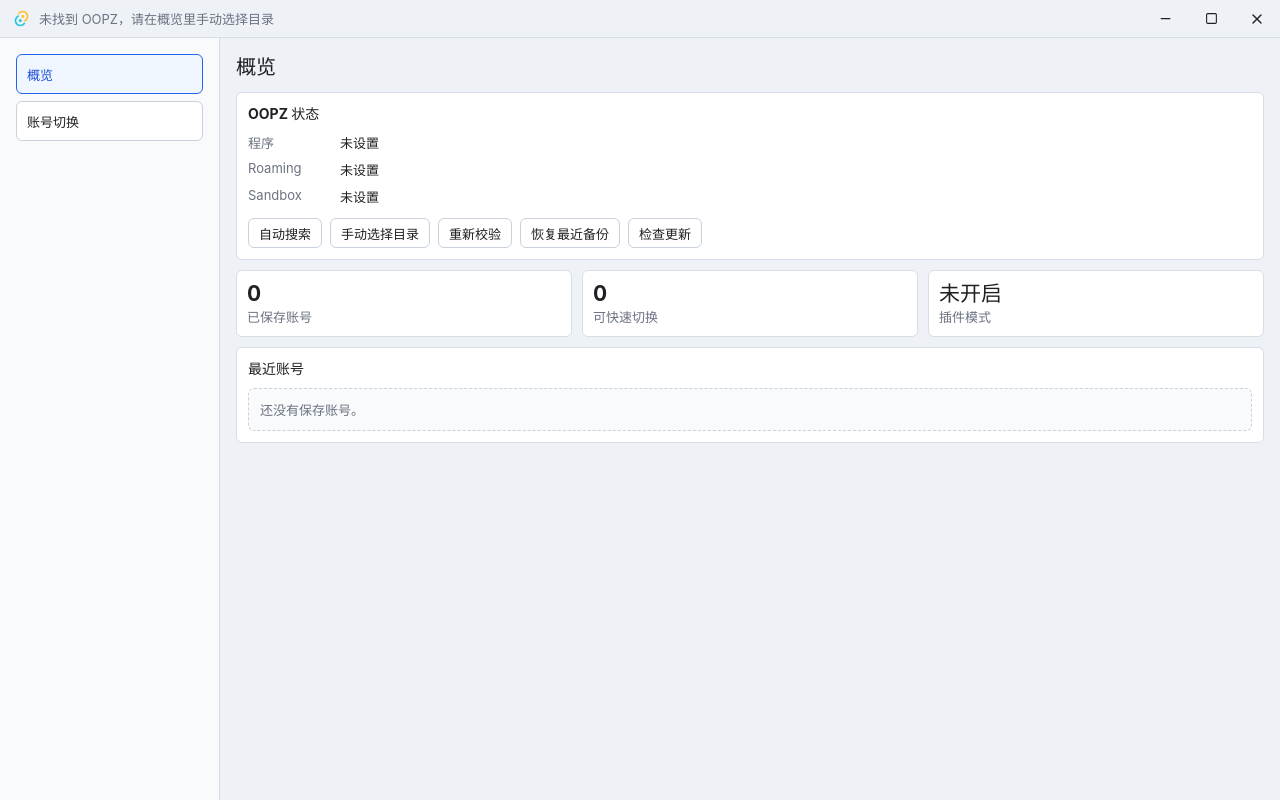
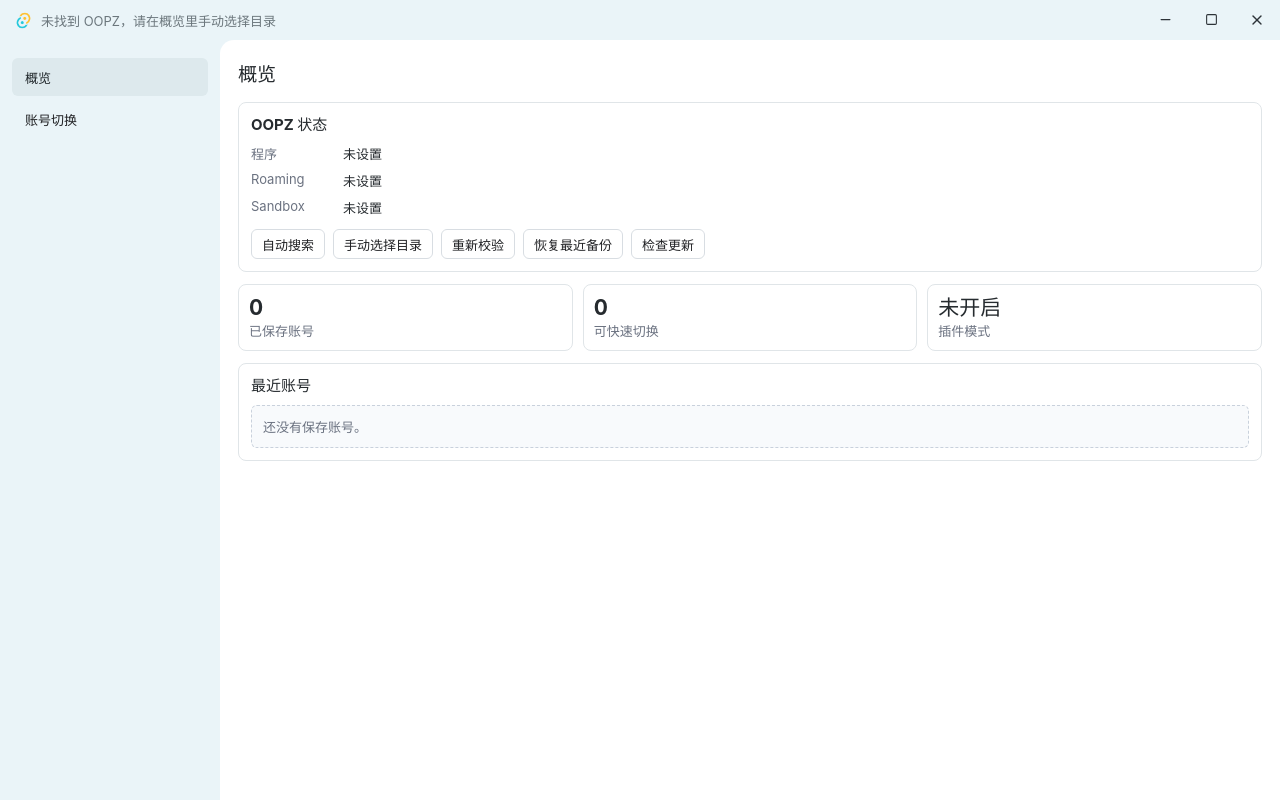
Before and after one commit to M4rkzzz/NEA, a React (Vite) app: page / in a window 1280 px wide. Built offline with nearby package versions, Linux system fonts and the light colour scheme.

Commit message:
fix: enable custom titlebar controls

```diff
--- a/src-tauri/capabilities/default.json
+++ b/src-tauri/capabilities/default.json
@@ -5,6 +5,10 @@
   "windows": ["main"],
   "permissions": [
     "core:default",
+    "core:window:allow-close",
+    "core:window:allow-minimize",
+    "core:window:allow-start-dragging",
+    "core:window:allow-toggle-maximize",
     "dialog:default",
     "opener:default"
   ]
--- a/src/App.css
+++ b/src/App.css
@@ -1,7 +1,7 @@
 :root {
   font-family: Inter, "Microsoft YaHei UI", "Segoe UI", Arial, sans-serif;
-  color: #202124;
-  background: #eef1f5;
+  color: #262b2f;
+  background: #fff;
   font-synthesis: none;
   text-rendering: optimizeLegibility;
   -webkit-font-smoothing: antialiased;
@@ -48,7 +48,7 @@
 
 button {
   height: 30px;
-  border: 1px solid #c9d1dc;
+  border: 1px solid #d8dde2;
   border-radius: 6px;
   padding: 0 10px;
   background: #fff;
@@ -57,8 +57,9 @@
 }
 
 button:hover:not(:disabled) {
-  border-color: #3b82f6;
-  color: #1d4ed8;
+  border-color: #b7c0c8;
+  background: #f5f7f8;
+  color: #111827;
 }
 
 button:disabled {
@@ -75,7 +76,7 @@
 .shell {
   height: 100vh;
   display: grid;
-  grid-template-rows: 38px minmax(0, 1fr);
+  grid-template-rows: 40px minmax(0, 1fr);
   overflow: hidden;
 }
 
@@ -85,15 +86,16 @@
   gap: 0;
   overflow: hidden;
   min-height: 0;
+  background: #eaf4f8;
 }
 
 .window-titlebar {
   display: flex;
   align-items: center;
   justify-content: space-between;
-  height: 38px;
-  border-bottom: 1px solid #d7dde7;
-  background: #eef1f5;
+  height: 40px;
+  border-bottom: 0;
+  background: #eaf4f8;
   user-select: none;
 }
 
@@ -102,7 +104,7 @@
   align-items: center;
   gap: 8px;
   min-width: 0;
-  padding-left: 12px;
+  padding-left: 14px;
 }
 
 .window-titlebar-status > img {
@@ -121,18 +123,18 @@
 .window-controls button {
   display: grid;
   width: 46px;
-  height: 37px;
+  height: 39px;
   place-items: center;
   border: 0;
   border-radius: 0;
   padding: 0;
   background: transparent;
-  color: #202124;
+  color: #2d3338;
 }
 
 .window-controls button:hover:not(:disabled) {
   border-color: transparent;
-  background: #dfe4ea;
+  background: #d9e8ed;
   color: #111827;
 }
 
@@ -143,38 +145,42 @@
 
 .sidebar {
   height: 100%;
-  border-right: 1px solid #d7dde7;
-  background: #f8fafc;
-  padding: 16px;
+  border-right: 0;
+  background: #eaf4f8;
+  padding: 18px 12px;
   overflow-y: auto;
 }
 
 .feature-list {
   display: grid;
-  gap: 7px;
+  gap: 4px;
 }
 
 .feature-list button {
   display: grid;
   width: 100%;
-  height: 40px;
+  height: 38px;
   justify-items: start;
   align-content: center;
   text-align: left;
-  padding: 7px 10px;
+  border-color: transparent;
+  padding: 7px 12px;
+  background: transparent;
 }
 
 .feature-list button[data-active="true"] {
-  border-color: #2563eb;
-  background: #eff6ff;
-  color: #1d4ed8;
+  border-color: transparent;
+  background: #dde9ed;
+  color: #20272b;
 }
 
 
 .workspace {
   min-width: 0;
   height: 100%;
-  padding: 16px;
+  padding: 16px 18px 20px;
+  border-radius: 14px 0 0 0;
+  background: #fff;
   overflow-y: auto;
 }
 
@@ -183,13 +189,14 @@
   align-items: center;
   justify-content: space-between;
   gap: 16px;
-  margin-bottom: 12px;
+  min-height: 38px;
+  margin-bottom: 8px;
 }
 
 .topbar h2 {
   margin: 0;
-  font-size: 20px;
-  line-height: 26px;
+  font-size: 19px;
+  line-height: 24px;
   letter-spacing: 0;
 }
 
@@ -200,7 +207,7 @@
   max-width: min(520px, 55vw);
   min-height: 20px;
   padding: 0;
-  color: #6b7280;
+  color: #6c777d;
   overflow: hidden;
   text-overflow: ellipsis;
   white-space: nowrap;
@@ -231,21 +238,21 @@
 
 .content-stack {
   display: grid;
-  gap: 10px;
+  gap: 12px;
 }
 
 .switcher-grid {
   display: grid;
   grid-template-columns: minmax(240px, 1fr) minmax(280px, 1fr);
-  gap: 10px;
+  gap: 12px;
   align-items: start;
 }
 
 .panel {
-  border: 1px solid #d7dde7;
-  border-radius: 6px;
+  border: 1px solid #e0e5e8;
+  border-radius: 8px;
   background: #fff;
-  padding: 11px;
+  padding: 12px;
 }
 
 .hero-panel {
@@ -283,7 +290,7 @@
 
 .panel-title h2 {
   margin: 0;
-  font-size: 14px;
+  font-size: 15px;
   line-height: 20px;
   letter-spacing: 0;
 }
@@ -295,8 +302,8 @@
 }
 
 .metric {
-  border: 1px solid #d7dde7;
-  border-radius: 6px;
+  border: 1px solid #e0e5e8;
+  border-radius: 8px;
   background: #fff;
   padding: 10px;
 }
@@ -345,14 +352,14 @@
   width: 100%;
   min-height: 52px;
   padding: 6px;
-  border: 1px solid #e1e6ef;
-  border-radius: 6px;
+  border: 1px solid #e3e7ea;
+  border-radius: 7px;
   background: #fff;
 }
 
 .account-row[data-selected="true"] {
-  border-color: #2563eb;
-  background: #eff6ff;
+  border-color: #b9cbd3;
+  background: #f1f7f9;
 }
 
 .account-main {
@@ -555,7 +562,7 @@
   gap: 6px 10px;
   margin: 7px 0 0 44px;
   padding: 8px 10px;
-  border-top: 1px solid #dbe6f5;
+  border-top: 1px solid #dce7eb;
   color: #374151;
 }
 
@@ -885,7 +892,7 @@
     height: auto;
     max-height: 152px;
     border-right: 0;
-    border-bottom: 1px solid #d7dde7;
+    border-bottom: 0;
     overflow-y: auto;
   }
 
@@ -902,6 +909,7 @@
   .workspace {
     height: auto;
     min-height: 0;
+    border-radius: 14px 14px 0 0;
   }
 
   .account-row-main {
--- a/src/App.tsx
+++ b/src/App.tsx
@@ -1,4 +1,4 @@
-import { useEffect, useMemo, useRef, useState } from "react";
+import { useEffect, useMemo, useRef, useState, type MouseEvent } from "react";
 import { invoke } from "@tauri-apps/api/core";
 import { listen } from "@tauri-apps/api/event";
 import { getCurrentWindow } from "@tauri-apps/api/window";
@@ -482,6 +482,11 @@
     void getCurrentWindow().close().catch((error) => setMessage(errorMessage(error)));
   }
 
+  function startWindowDrag(event: MouseEvent<HTMLElement>) {
+    if (event.button !== 0 || event.detail > 1 || (event.target as HTMLElement).closest(".window-controls")) return;
+    void getCurrentWindow().startDragging().catch((error) => setMessage(errorMessage(error)));
+  }
+
   useEffect(() => {
     refresh()
       .then(() => validate())
@@ -688,7 +693,7 @@
 
   return (
     <main className="shell">
-      <header className="window-titlebar" data-tauri-drag-region onDoubleClick={toggleMaximizeWindow}>
+      <header className="window-titlebar" data-tauri-drag-region onMouseDown={startWindowDrag} onDoubleClick={toggleMaximizeWindow}>
         <div className="window-titlebar-status" data-tauri-drag-region>
           <img src={appIcon} alt="" aria-hidden="true" data-tauri-drag-region />
           <div className="status" data-busy={busy} data-tauri-drag-region>{busy && <span className="spinner" />}<span data-tauri-drag-region>{message}</span></div>
```
